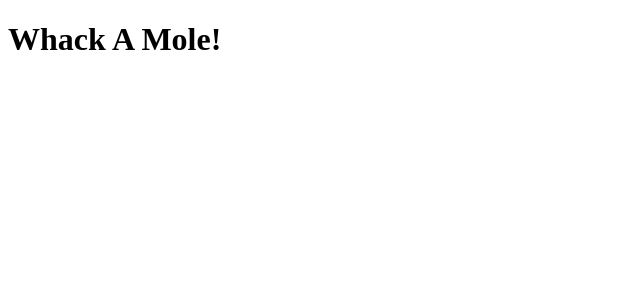
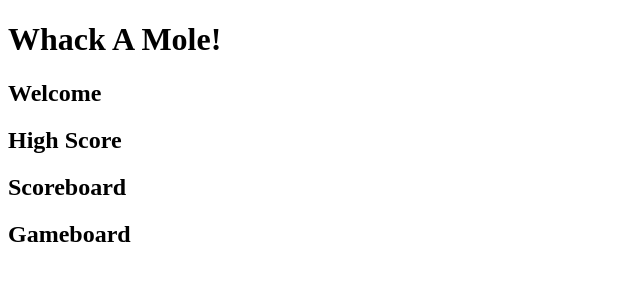
Before and after one commit to torbitj/whack-a-mole, a React (Vite) app: page / in a window 1280 px wide. Shown: the top 300 px of the page, without its empty margins (0-640 px from the left). Built offline with nearby package versions, Linux system fonts and the light colour scheme.

Commit message:
Add base to all components and render on App

```diff
--- a/src/App.jsx
+++ b/src/App.jsx
@@ -1,8 +1,16 @@
+import StartMenu from "./StartMenu";
+import HighScore from "./HighScore";
+import ScoreBoard from "./ScoreBoard";
+import GameBoard from "./GameBoard";
+
 export default function App() {
   return (
     <>
       <h1>Whack A Mole!</h1>
-
+      <StartMenu />
+      <HighScore />
+      <ScoreBoard />
+      <GameBoard />
     </>
   );
 }
--- a/src/GameBoard.jsx
+++ b/src/GameBoard.jsx
@@ -0,0 +1,5 @@
+const GameBoard = () => {
+  return <h2>Gameboard</h2>
+}
+
+export default GameBoard;
--- a/src/HighScore.jsx
+++ b/src/HighScore.jsx
@@ -0,0 +1,5 @@
+const HighScore = () => {
+  return <h2>High Score</h2>
+}
+
+export default HighScore;
--- a/src/ScoreBoard.jsx
+++ b/src/ScoreBoard.jsx
@@ -0,0 +1,5 @@
+const ScoreBoard = () => {
+  return <h2>Scoreboard</h2>
+}
+
+export default ScoreBoard;
--- a/src/StartMenu.jsx
+++ b/src/StartMenu.jsx
@@ -0,0 +1,5 @@
+const StartMenu = () => {
+  return <h2>Welcome</h2>
+}
+
+export default StartMenu;
```
